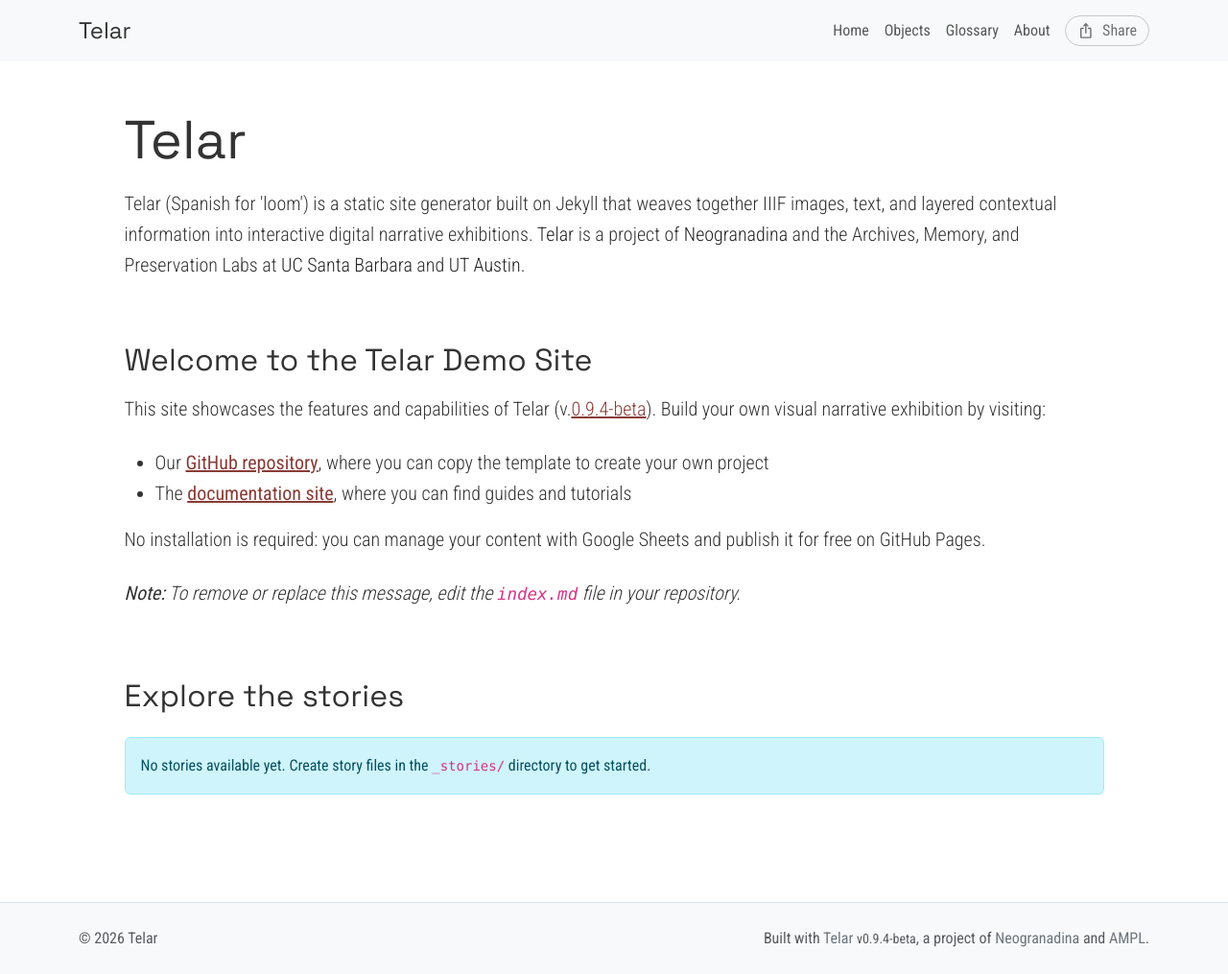
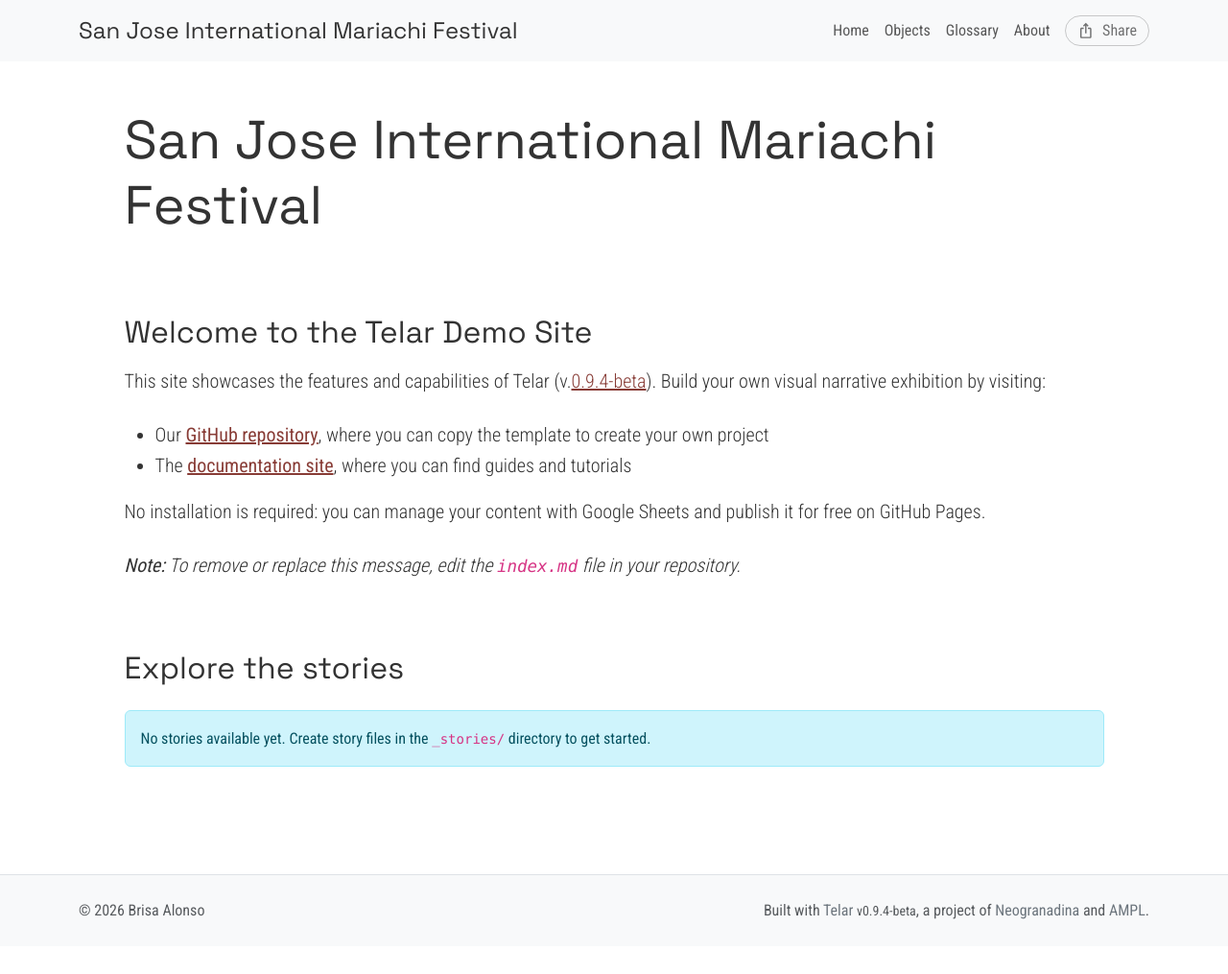
Before and after one commit to Balonsoperez/the-culture, a Jekyll site: the page built from index.md, in a window 1280 px wide. Shown: the whole page at 96% size. Built offline with Jekyll 4.4.1, drawn with Linux system fonts in a browser that asks for light colours; after the commit the page ends 986 px from its top, so only the background shows below that.

Commit message:
Update _config.yml

```diff
--- a/_config.yml
+++ b/_config.yml
@@ -2,50 +2,37 @@
 # https://telar.org
 
 # Site Settings
-title: "Telar"
-description: "Telar (Spanish for 'loom') is a static site generator built on Jekyll that weaves together IIIF images, text, and layered contextual information into interactive digital narrative exhibitions. <a href='https://github.com/UCSB-AMPLab/telar'>Telar</a> is a project of <a href='https://neogranadina.org'>Neogranadina</a> and the Archives, Memory, and Preservation Labs at <a href='https://ampl.clair.ucsb.edu/'>UC Santa Barbara</a> and <a href='https://liberalarts.utexas.edu/history/'>UT Austin</a>."
-url: "https://ampl.clair.ucsb.edu"
-baseurl: "/telar"
-author: ""
-email: ""
-telar_theme: "trama" # Options: trama, paisajes, neogranadina, santa-barbara, austin, or custom
-logo: "" # Path to logo image (optional, max 80px tall, 200-300px wide recommended)
-telar_language: "en" # Options: "en" (English), "es" (Español)
+title: "San Jose International Mariachi Festival"
+description: ""
+url: "https://balonsoperez.github.io"
+baseurl: "/the-culture"
+author: "Brisa Alonso"
+telar_theme: "trama" # Options: paisajes, neogranadina, santa-barbara, austin, trama, or custom
+logo: ""
+telar_language: "en"
+
+# Google Sheets Integration
+# See https://telar.org/docs/your-data/google-sheets/ for detailed setup instructions.
+google_sheets:
+  enabled: true
+  published_url: "https://docs.google.com/spreadsheets/d/e/2PACX-1vT9pfJTuSbOeGgiWCSbeQQg_s24KFSqhdqVRvIULy6t8iLcj1fAwShptF-ZyIxE5RotX_XHqvX-O5Nb/pubhtml"
 
 # Story Interface Settings
 story_interface:
-  show_on_homepage: true # Set to false to hide stories section from homepage (stories still accessible via direct URL)
-  show_story_steps: true # Set to false to hide "Step X" overlay in stories
-  show_object_credits: true # Set to true to display object credits badge (bottom-left corner, dismissable)
+  show_on_homepage: true
+  show_story_steps: true
+  show_object_credits: true
   include_demo_content: true # Fetch demo stories from content.telar.org. Switch this off to hide demo stories and their content.
 
 # Collection Interface Settings
 collection_interface:
-  browse_and_search: true # Set to false to disable filtering sidebar and search on objects page
-  show_link_on_homepage: true # Set to false to hide "View the objects" link from homepage
-  show_sample_on_homepage: true # Set to true to show a sample of objects on homepage
-  featured_count: 4 # Number of objects to show on homepage (default 4)
+  browse_and_search: true
+  show_link_on_homepage: true
+  show_sample_on_homepage: true
+  featured_count: 4
 
 # Story Protection (optional)
-# Stories with protected=yes in project.csv will be encrypted.
-# Viewers need this key to unlock protected stories.
-story_key: "test"
-
-# Google Sheets Integration (optional)
-# Manage content via Google Sheets instead of editing CSV files directly.
-# See https://telar.org/docs/your-data/google-sheets/ for detailed setup instructions.
-#
-# Setup:
-# 1. Get the template: Duplicate our template at https://bit.ly/telar-template
-# 2. Publish your sheet: File > Share > Publish to web
-# 3. Paste the published URL below
-# 4. Set enabled: true
-# 5. Commit changes
-#    - If using GitHub Pages: GitHub Actions will automatically discover tab GIDs and fetch CSVs
-#    - If running locally: Run `python3 scripts/fetch_google_sheets.py` before building
-google_sheets:
-  enabled: true
-  published_url: "https://docs.google.com/spreadsheets/d/e/2PACX-1vT9eeRoyQCr1j-1uDaWBm-rgZNXtn9A-mepL0I4dqDTx2-E_6gbVD-8x0DYDVhppiAzrFpd20_9cr3z/pubhtml"
+# story_key: ""
 
 #
 #
@@ -70,7 +57,7 @@ collections:
     output: true
     permalink: /:name/
 
-# Collections Directory (a folder where Jekyll and the Telar scripts will put all auto-generated object and story working files)
+# Collections Directory
 collections_dir: _jekyll-files
 
 # Build Settings
@@ -130,29 +117,12 @@ webrick:
     Access-Control-Allow-Headers: "Content-Type"
 
 # Development & Testing
-# Set to false or remove for production use
 development-features:
-  # Christmas Tree Mode - Displays all warning messages for testing multilingual support
-  # Set to true to light up the site with test warnings (test objects, fake errors, etc.)
   christmas_tree_mode: false
-
-  # Viewer preloading configuration
-  # Controls how story viewers are preloaded for smoother navigation.
-  # Higher values = smoother scrolling but more memory usage.
-  # Lower values = less memory but may show loading shimmer during navigation.
-  # These defaults work well for most sites. Only adjust if experiencing issues.
   viewer_preloading:
-    max_viewer_cards: 10    # Max viewers in memory. Higher = smoother, more memory. (default: 10, max: 15)
-    preload_steps: 6        # Steps to preload ahead. Higher = smoother, more memory. (default: 6)
-    loading_threshold: 5    # Show shimmer on intro if story has >= N viewers. (default: 5)
-    min_ready_viewers: 3    # Hide shimmer when N viewers ready. (default: 3)
-
-  # Skip stories - skips story generation entirely
-  # Objects remain visible and accessible
-  # (Backward compatible: hide_stories also supported)
+    max_viewer_cards: 10
+    preload_steps: 6
+    loading_threshold: 5
+    min_ready_viewers: 3
   skip_stories: false
-
-  # Skip collections - skips both object AND story generation
-  # Use this when building a site with only custom pages (no stories or objects)
-  # (Backward compatible: hide_collections also supported)
   skip_collections: false
```
